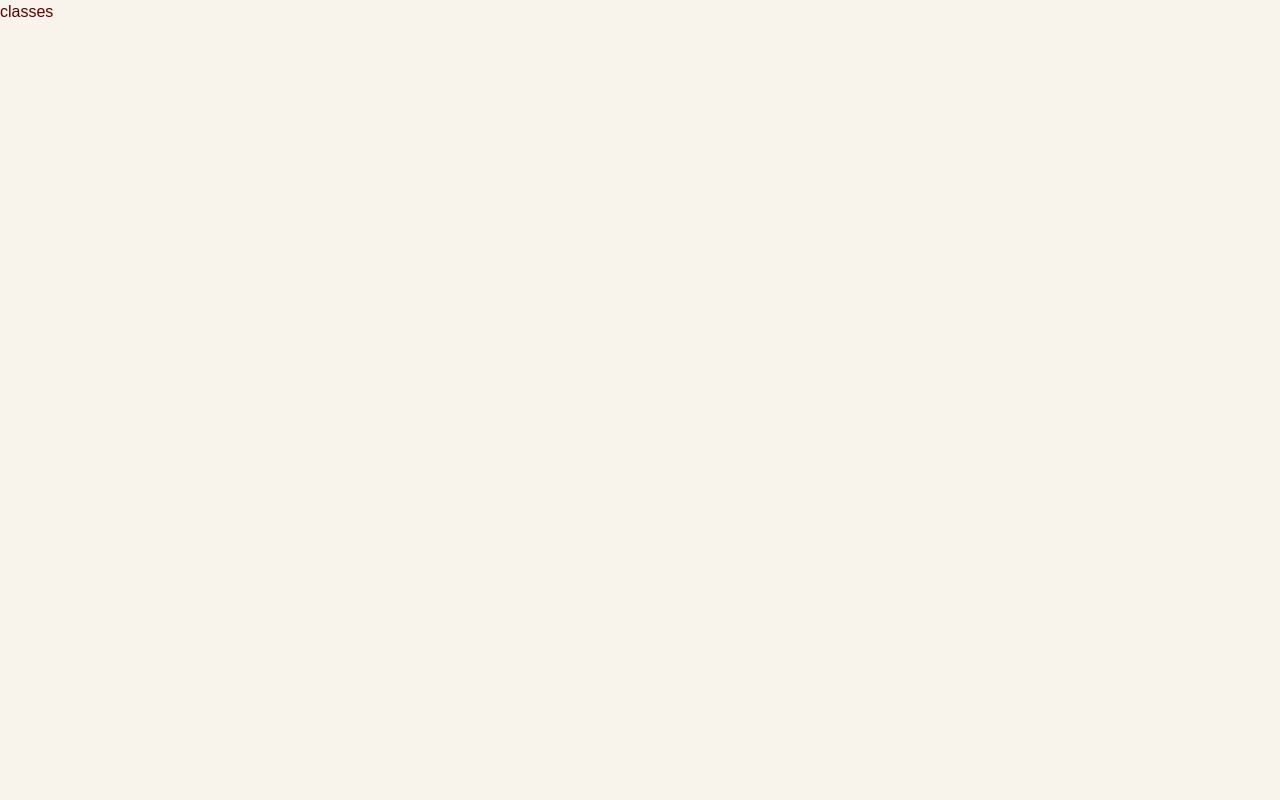
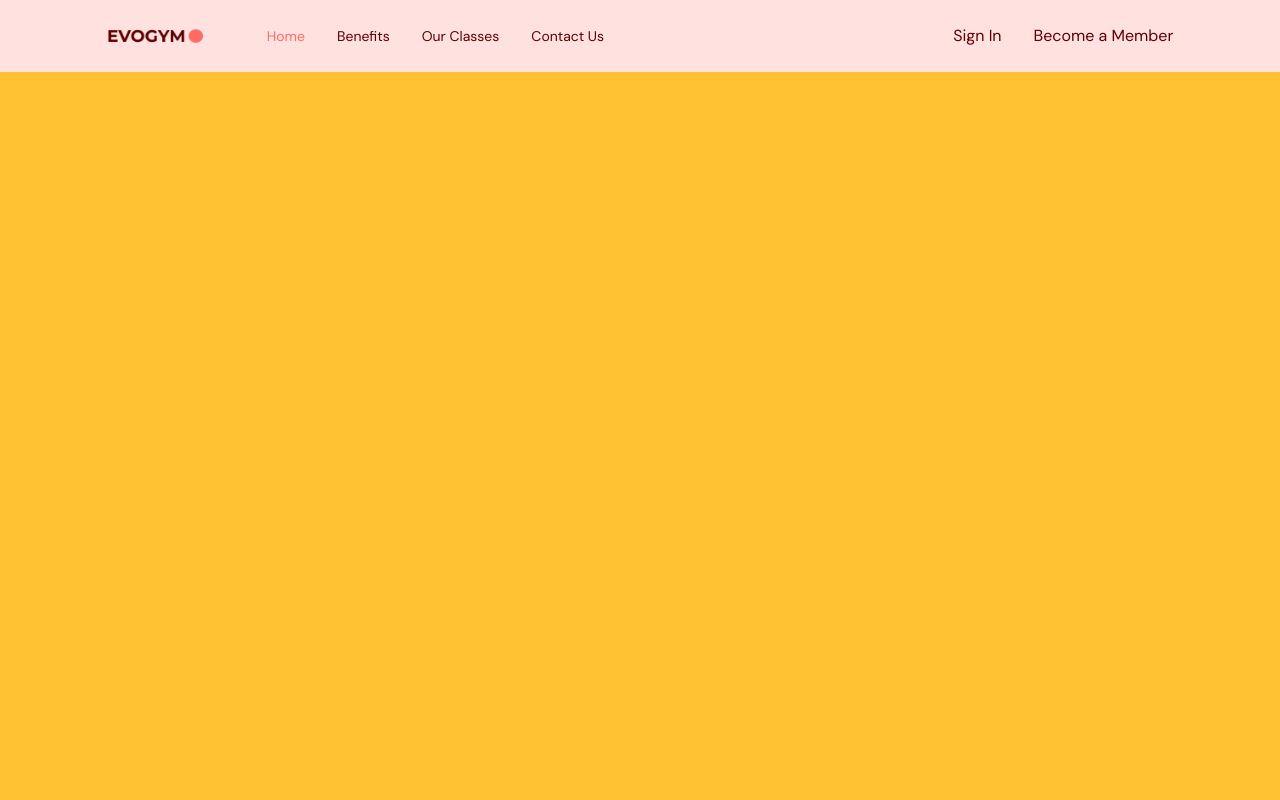
Before and after one commit to parham-devdocs/gym-typescript, a React (Vite) app: page / in a window 1280 px wide. Shown: the top 800 px of the page. Built offline with nearby package versions, Linux system fonts and the light colour scheme.

Commit message:
link component created

```diff
--- a/package.json
+++ b/package.json
@@ -10,7 +10,9 @@
     "preview": "vite preview"
   },
   "dependencies": {
+    "@heroicons/react": "^2.1.5",
     "framer-motion": "^11.11.9",
+    "heroicons": "^1.0.6",
     "prettier-plugin-tailwindcss": "^0.6.8",
     "react": "^18.3.1",
     "react-anchor-link-smooth-scroll": "^1.0.2",
--- a/src/App.tsx
+++ b/src/App.tsx
@@ -1,11 +1,29 @@
+import { useState } from "react";
+import Navbar from "./components/Navbar";
+import { SelectedPage  } from "./types";
 
 function App() {
+  const [selectedPage, setSelectedPage] = useState<SelectedPage>(SelectedPage.Home);
 
   return (
-    <div className="app bg-gray-20">
-    <p >classes</p>
+    <div className="app bg-gray-200">
+      {" "}
+      {/* Corrected bg-gray-20 to bg-gray-200 */}
+      <Navbar selectedPage={selectedPage} setSelectedPage={setSelectedPage} />
+      <section id="home" className="h-screen bg-secondary-500">
+        <h1>Home Section</h1>
+      </section>
+      <section id="benefits" className="h-screen bg-primary-100">
+        <h1>Benefits Section</h1>
+      </section>
+      <section id="ourclasses" className="h-screen bg-primary-500">
+        <h1>Our Classes Section</h1>
+      </section>
+      <section id="contactus" className="h-screen">
+        <h1>Contact Us Section</h1>
+      </section>
     </div>
-  )
+  );
 }
 
-export default App
+export default App;
--- /dev/null
+++ b/src/components/Link.tsx
@@ -0,0 +1,27 @@
+// import { SelectedPage } from "@/shared/types";
+import AnchorLink from "react-anchor-link-smooth-scroll";
+import { SelectedPage } from "../types";
+
+type Props = {
+  page: string;
+  selectedPage: SelectedPage;
+  setSelectedPage: (page:SelectedPage) => void;
+};
+
+const Link = ({ page, selectedPage, setSelectedPage }: Props) => {
+  const lowerCasePage = page.toLowerCase().replace(/ /g, "") as SelectedPage
+
+  return (
+    <AnchorLink
+      className={`${selectedPage === lowerCasePage ? "text-primary-500" : ""}
+        transition duration-500 hover:text-primary-300
+      `}
+      href={`#${lowerCasePage}`}
+      onClick={() => setSelectedPage(lowerCasePage)}
+    >
+      {page}
+    </AnchorLink>
+  );
+};
+
+export default Link;
--- /dev/null
+++ b/src/components/Navbar.tsx
@@ -0,0 +1,57 @@
+import { Bars3Icon, XMarkIcon } from "@heroicons/react/24/solid";
+import Logo from "@/assets/Logo.png";
+import Link from "./Link";
+import { SelectedPage } from "../types";
+
+type Props = {
+
+  selectedPage: SelectedPage;
+  setSelectedPage: (page: SelectedPage) => void;
+};
+const Navbar = ({ selectedPage, setSelectedPage }: Props) => {
+  const flexBetween = "flex items-center justify-between";
+  return (
+    <nav>
+      <div
+        className={`${flexBetween} fixed top-0 bg-primary-100 w-full py-6 z-30`}
+      >
+        <div className={`${flexBetween} mx-auto w-5/6 gap-16 `}>
+          <div className={` ${flexBetween}  `}>
+            <img src={Logo} alt="logo" />
+          </div>
+          <div className={` ${flexBetween} w-full `}>
+            <div className={`${flexBetween} gap-8 text-sm `}>
+              <Link
+                page="Home"
+                selectedPage={selectedPage}
+                setSelectedPage={setSelectedPage}
+              />
+
+              <Link
+                page="Benefits"
+                selectedPage={selectedPage}
+                setSelectedPage={setSelectedPage}
+              />
+              <Link
+                page="Our Classes"
+                selectedPage={selectedPage}
+                setSelectedPage={setSelectedPage}
+              />
+              <Link
+                page="Contact Us"
+                selectedPage={selectedPage}
+                setSelectedPage={setSelectedPage}
+              />
+            </div>
+            <div className=" flex gap-8">
+              <p>Sign In</p>
+              <p>Become a Member</p>
+            </div>
+          </div>
+        </div>
+      </div>
+    </nav>
+  );
+};
+
+export default Navbar;
--- a/src/index.css
+++ b/src/index.css
@@ -1,10 +1,10 @@
+@import url('https://fonts.googleapis.com/css2?family=DM+Sans:ital,opsz,wght@0,9..40,100..1000;1,9..40,100..1000&display=swap');
+
+@import url('https://fonts.googleapis.com/css2?family=DM+Sans:ital,opsz,wght@0,9..40,100..1000;1,9..40,100..1000&family=Montserrat:ital,wght@0,100..900;1,100..900&display=swap');
 @tailwind base;
 @tailwind components;
 @tailwind utilities;
 
-@import url('https://fonts.googleapis.com/css2?family=DM+Sans:ital,opsz,wght@0,9..40,100..1000;1,9..40,100..1000&display=swap');
-
-@import url('https://fonts.googleapis.com/css2?family=DM+Sans:ital,opsz,wght@0,9..40,100..1000;1,9..40,100..1000&family=Montserrat:ital,wght@0,100..900;1,100..900&display=swap');
 
 
 html,body,#root,.app{
--- /dev/null
+++ b/src/types.ts
@@ -0,0 +1,6 @@
+export enum SelectedPage {
+  Home = "home",
+  Benefits = "benefits",
+  OurClasses = "ourclasses",
+  ContactUs = "contactus",
+}
--- a/tailwind.config.js
+++ b/tailwind.config.js
@@ -31,8 +31,9 @@ export default {
     screens: {
       xs: "480px",
       sm: "768px",
-      md:"1060px"
-    }
+      md: "1060px",
+    },
   },
-  plugins: [],
+  plugins: [
+  ],
 };
```
Also changed, not shown: 1 other file (tests, documents, lock files or other folders).
